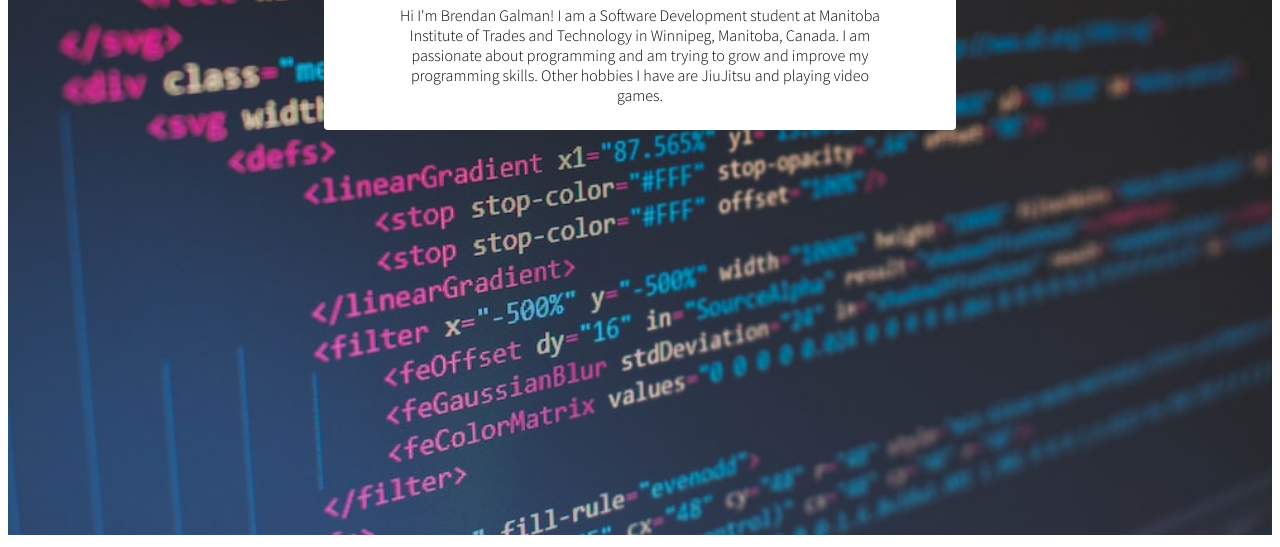
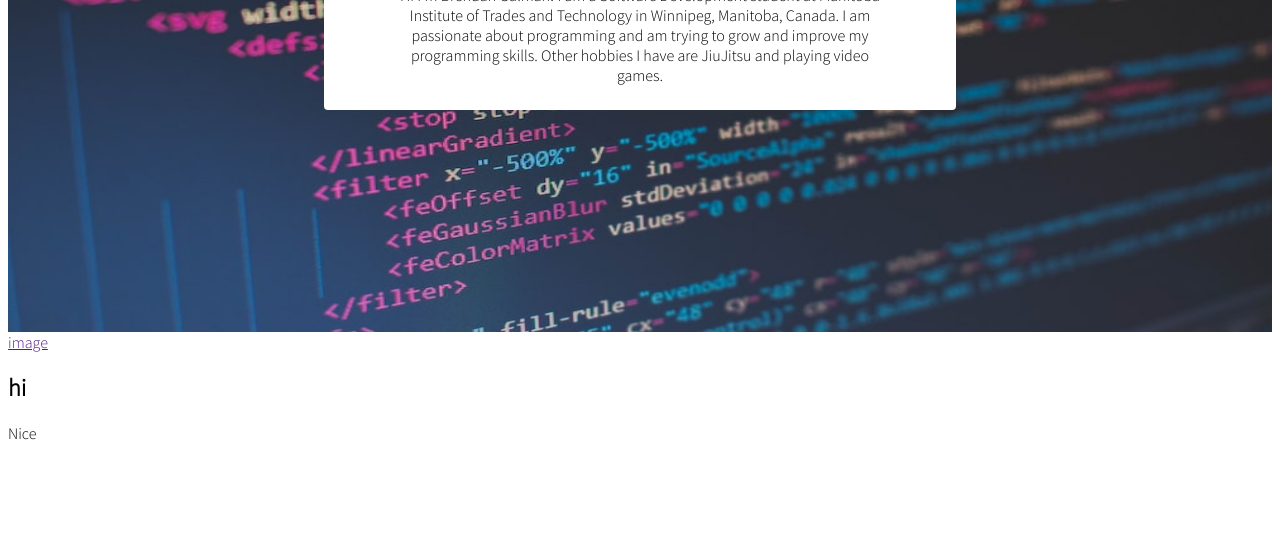
Before and after one commit to brendantyler/brendan-website, a plain HTML site: page index.html in a window 1280 px wide. Shown: the part 376-923 px from the top of the page. After the commit the page ends 835 px from the top, so only its background shows below. Drawn offline with Linux system fonts and the light colour scheme; a script that the page names is missing.

Commit message:
Add Contact section

```diff
--- a/assets/style/index.css
+++ b/assets/style/index.css
@@ -13,10 +13,11 @@ body{
   font-family: 'Source Sans Pro', sans-serif;
   color: #000000;
 }
-
 li {
   list-style: none;
 }
+
+/*Nav Bar*/
 .container{
   height: 60px;
   width: 100%;
@@ -45,17 +46,20 @@ li {
   font-weight: bold;
 }
 
+/*Hero Banner*/
 img{
   width: 100%;
-  height: 50%;
+  height: 100%;
 }
+
 .hero-image{
   position: relative;
   text-align: center;
-  font-size:  ;
+  height: 40em;
 }
 
 .hero-text{
+  margin-top: 10em;
   width: 80%;
   margin: auto;
   padding-left: 20px;
@@ -63,10 +67,9 @@ img{
   padding-bottom: 25px;
 }
 .centered {
-  margin-top: 5em;
   text-align: center;
   position: absolute;
-  top: 30%;
+  top: 50%;
   left: 50%;
   transform: translate(-50%, -50%);
   background-color: #ffffff;
--- a/index.html
+++ b/index.html
@@ -10,6 +10,7 @@
   <title>Brendan Galman | Software Development Student</title>
 </head>
 <body>
+  <section class="nav">
     <div class="container">
       <div class="topnav">
         <a class="title" href="#home">Brendan Galman</a>
@@ -19,22 +20,31 @@
         </div>
       </div>
     </div>
+  </section>
 
+  <section class="hero-banner">
       <div class="hero-image">
         <img src="assets/images/code.jpg" alt="code image">
       <div class="centered">
         <h1 class="hero-header" >Brendan Galman</h1>
         <p class="hero-text">
+          Hi I'm Brendan Galman!
+          I am a Software Development student at Manitoba Institute of Trades and Technology in Winnipeg, Manitoba, Canada.
+          I am passionate about programming and am trying to grow and improve my programming skills.
+          Other hobbies I have are JiuJitsu and playing video games.
+        </p>
+      </div>
+  </section>
 
-          Hi I'm Brendan Galman!
-        I am a Software Development student at Manitoba Institute of Trades and Technology in Winnipeg, Manitoba, Canada.
-
-        I am passionate about programming and am trying to grow and improve my programming skills.
-
-        Other hobbies I have are JiuJitsu and playing video games.
-
-      </p>
+  <section class="contact">
+    <div class="contact-image">
+      <a href="">image</a>
     </div>
+    <div class="contact-text">
+      <h1>hi</h1>
+      <p>Nice</p>
+    </div>
+  </section>
       </div>
 
 </body>
```
